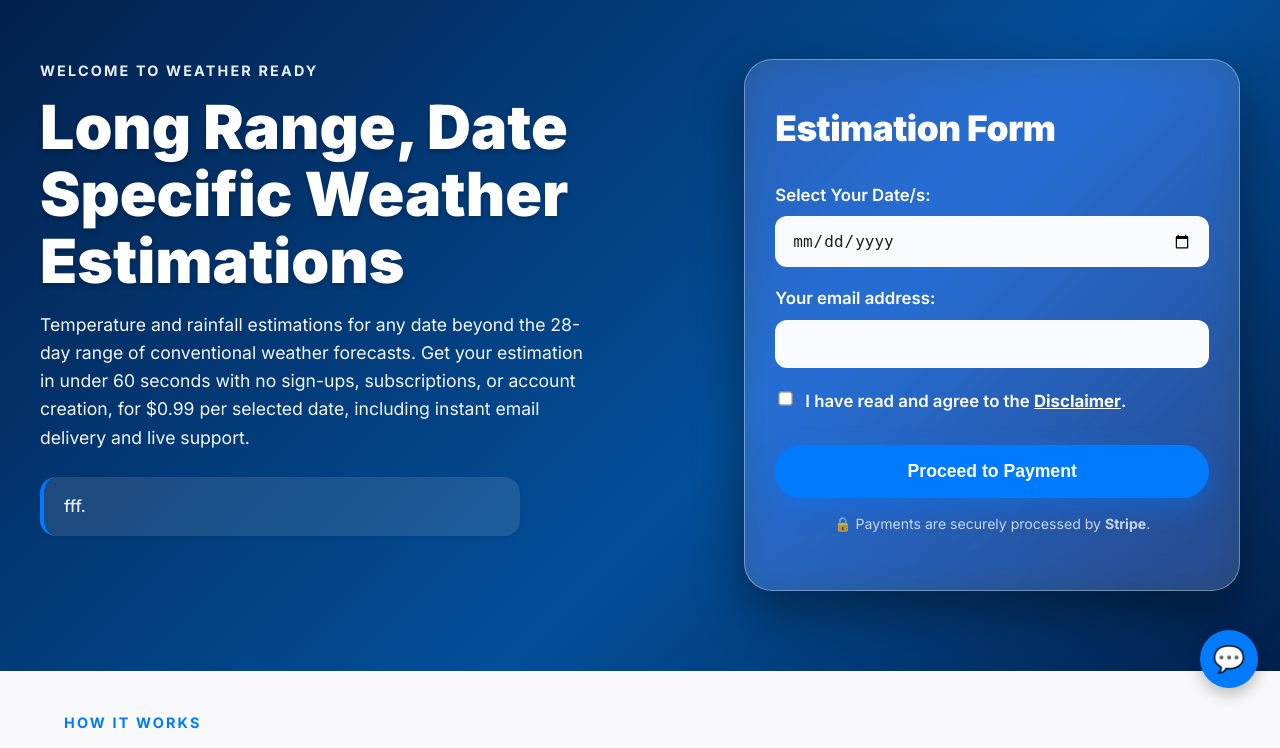
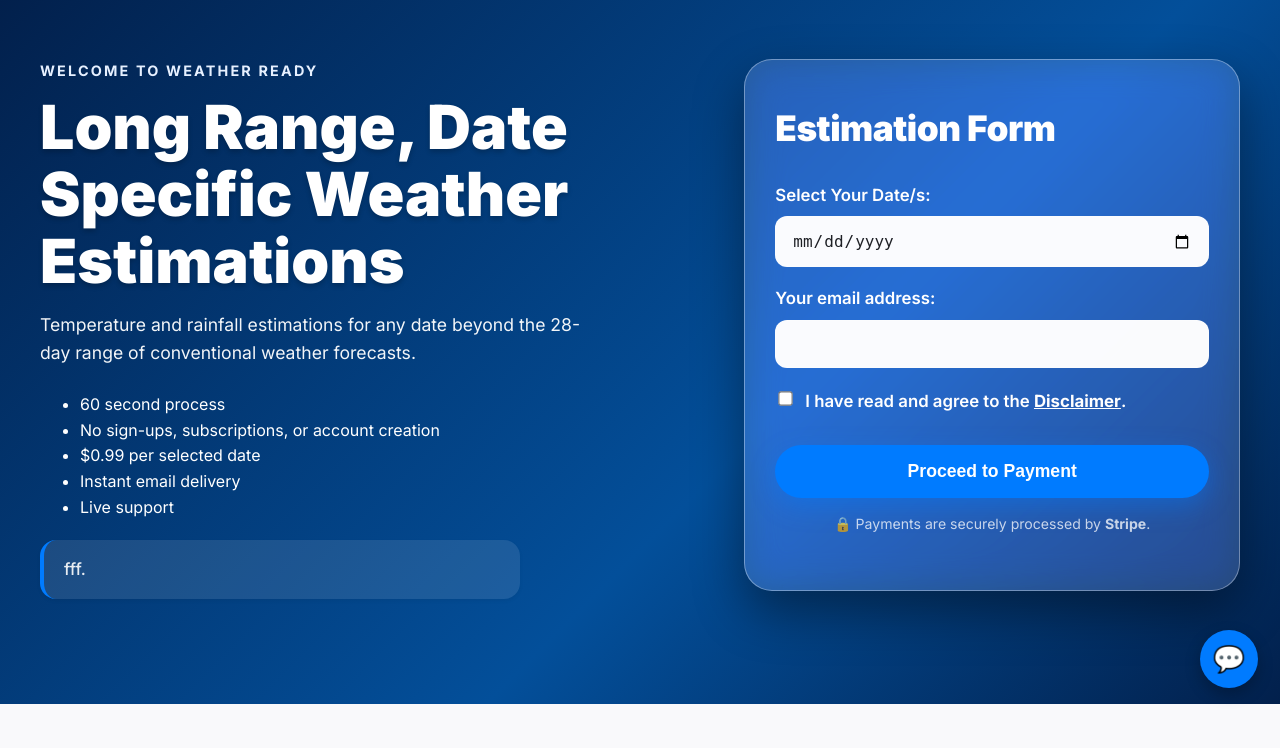
Before and after one commit to jack292929292/weatherready-site, a Flask app: page / in a window 1280 px wide. Shown: the part 90-838 px from the top of the page. Run offline with Flask 3, Linux system fonts and the light colour scheme.

Commit message:
Update index.html

```diff
--- a/templates/index.html
+++ b/templates/index.html
@@ -817,9 +817,17 @@ html, body {
       <div class="hero-kicker">Welcome to Weather Ready</div>
       <h1 class="hero-title">Long Range, Date Specific Weather Estimations</h1>
 
-  <p class="hero-sub">
-  Temperature and rainfall estimations for any date beyond the 28-day range of conventional weather forecasts. Get your estimation in under 60 seconds with no sign-ups, subscriptions, or account creation, for $0.99 per selected date, including instant email delivery and live support.
+ <p class="hero-sub">
+  Temperature and rainfall estimations for any date beyond the 28-day range of conventional weather forecasts.
 </p>
+
+<ul class="hero-points">
+  <li>60 second process</li>
+  <li>No sign-ups, subscriptions, or account creation</li>
+  <li>$0.99 per selected date</li>
+  <li>Instant email delivery</li>
+  <li>Live support</li>
+</ul>
 
 
       <div class="hero-mini-box">
```
